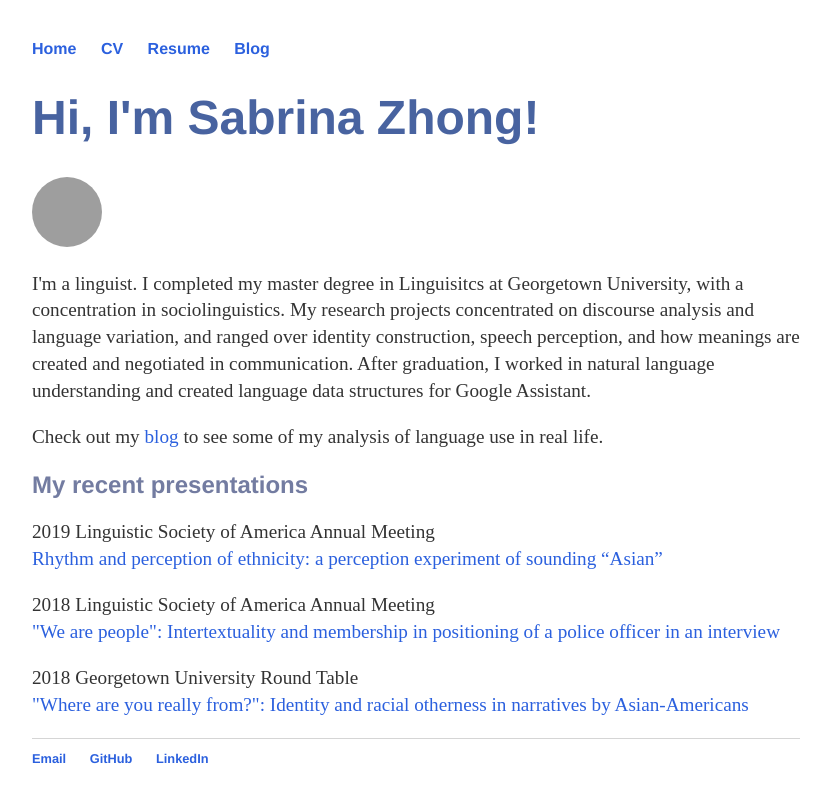
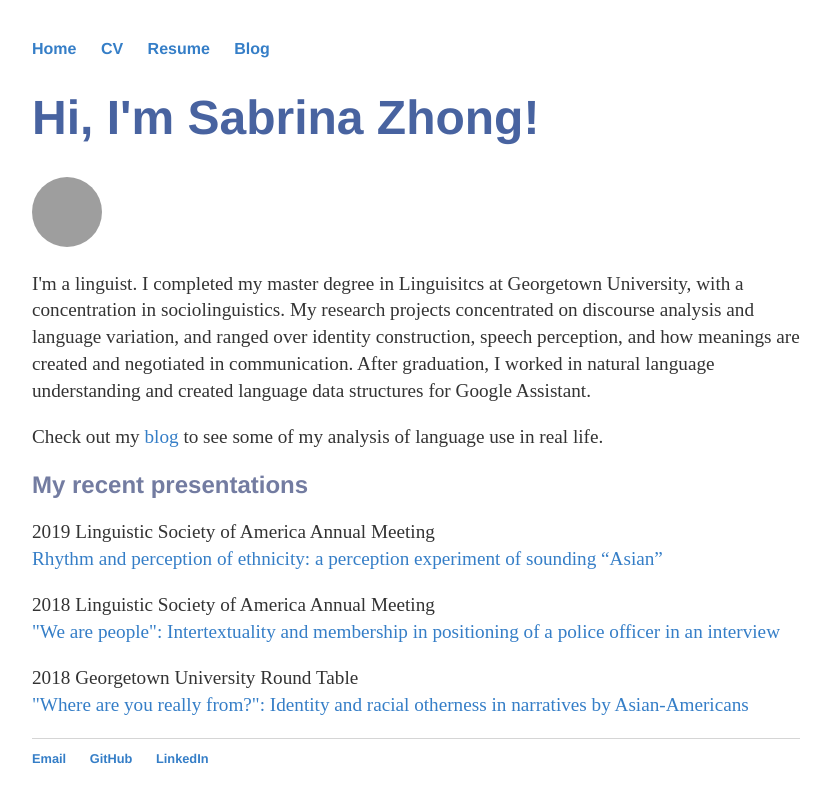
Before and after one commit to sabrinazhong/sabrinazhong.github.io, a Jekyll site: the page built from index.html, in a window 1280 px wide. Shown: the top 803 px of the page, without its empty margins (224-1055 px from the left). Built offline with Jekyll 4.4.1, drawn with Linux system fonts in a browser that asks for light colours; grey boxes are pictures that could not be loaded.

Commit message:
Update main.css

```diff
--- a/css/main.css
+++ b/css/main.css
@@ -14,7 +14,7 @@ nav ul li, footer ul li {
 }
 a {
     text-decoration: none;
-    color: #2B60DE;
+    color: #357EC7;
 }
 a:hover {
     text-decoration: underline;
```
